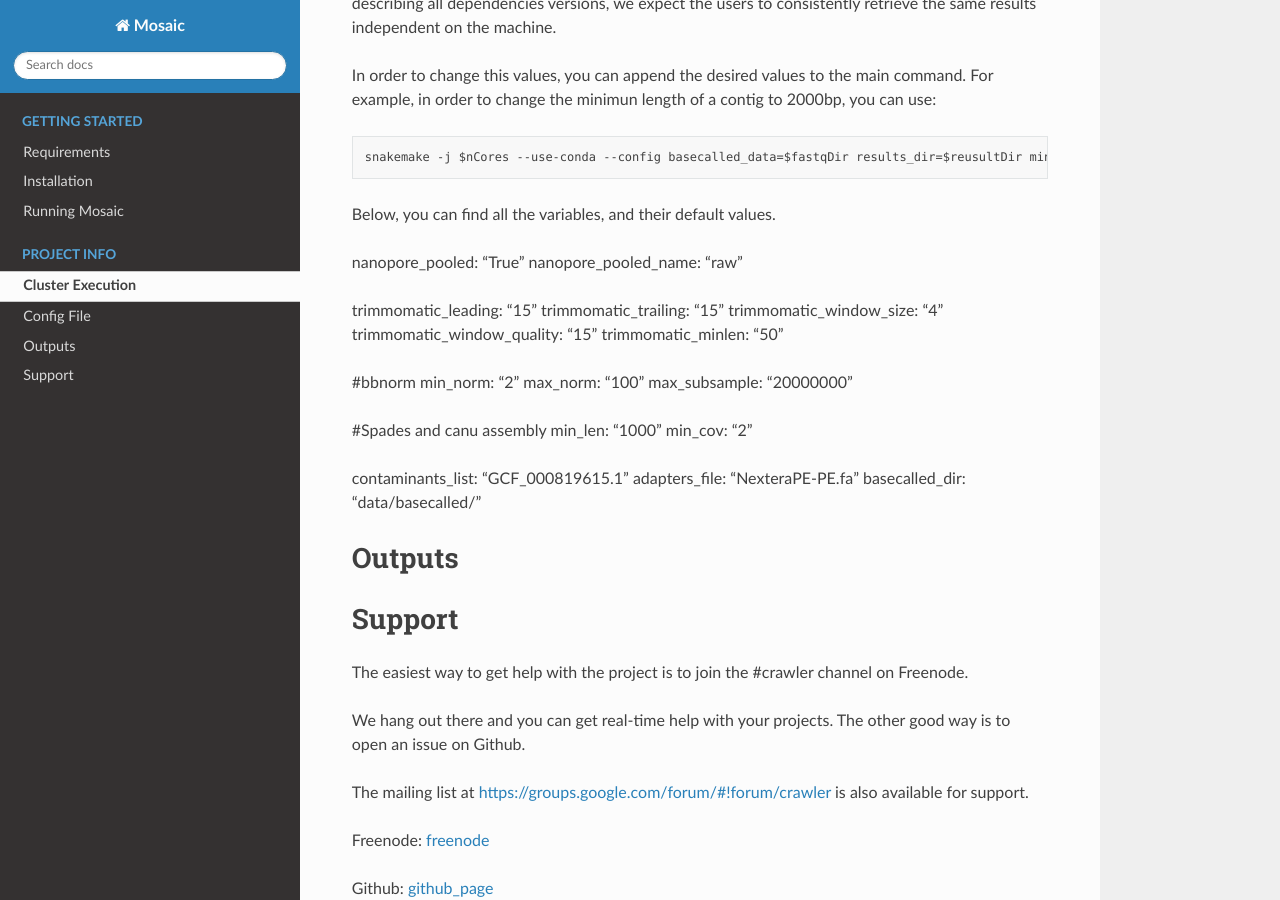
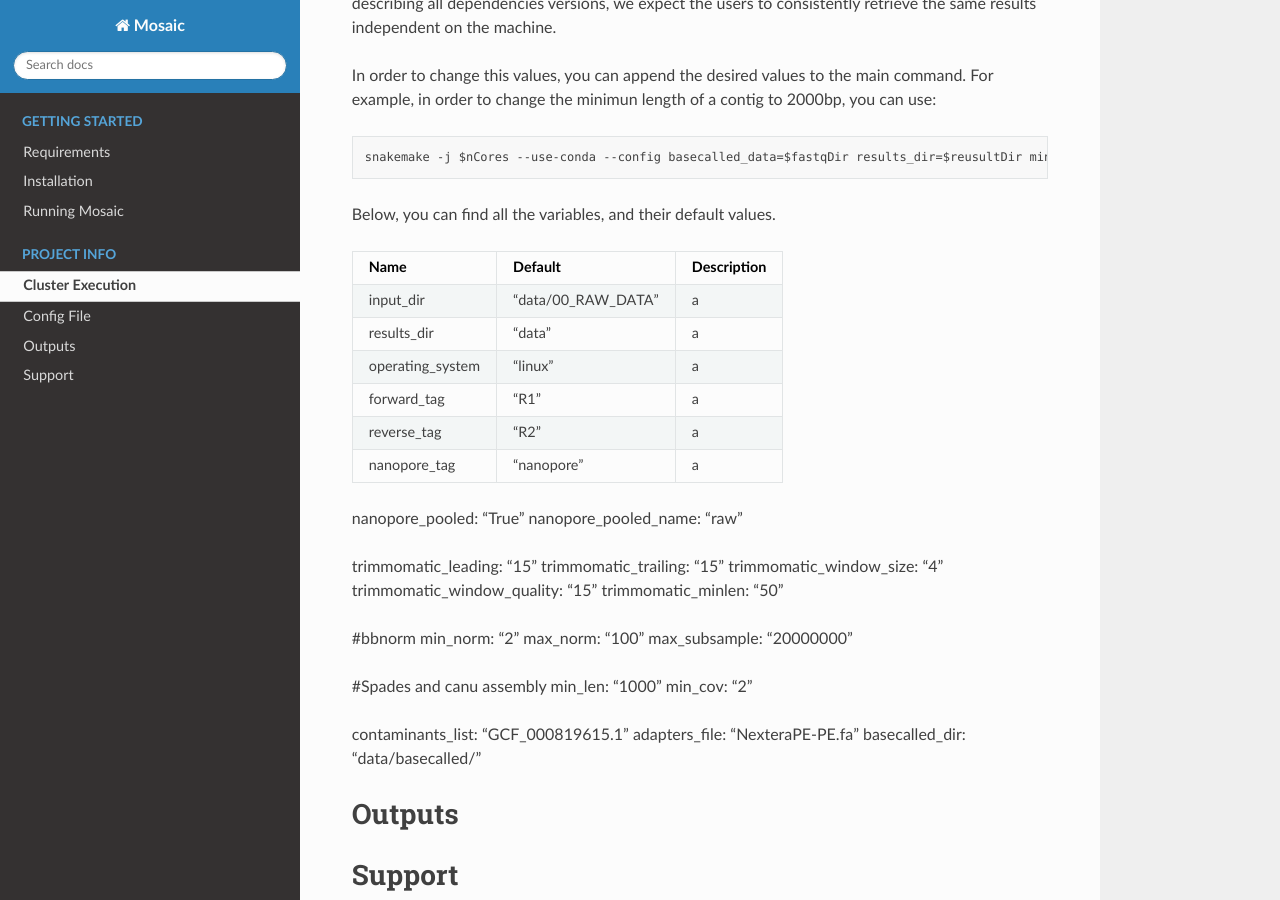
Before and after one commit to lauramilena3/Mosaic, a Sphinx documentation site: the page built from docs/project_info/support.rst, in a window 1280 px wide and 900 px high, scrolled down 576 px. Built offline with Sphinx 7.4.7 and the Read the Docs theme 2.0.0, drawn with Linux system fonts in a browser that asks for light colours.

Commit message:
update manual

```diff
--- a/docs/project_info/support.rst
+++ b/docs/project_info/support.rst
@@ -25,16 +25,21 @@ In order to change this values, you can append the desired values to the main co
 Below, you can find all the variables, and their default values.
 
 
-==================  ====================  ===========================
-  	   Name               Default                Description
-==================  ====================  ===========================
-input_dir			"data/00_RAW_DATA"		a
-results_dir			"data"					a
-operating_system	"linux"					a
-forward_tag 		"R1"					a
-reverse_tag 		"R2"					a
-nanopore_tag 		"nanopore"				a
-==================  ====================  ===========================
++-------------------+---------------------+------------------------+
+| Name              | Default             | Description            |
++===================+=====================+========================+
+| input_dir         | "data/00_RAW_DATA"  | a                      |
++-------------------+---------------------+------------------------+
+| results_dir       | "data"              | a                      |
++-------------------+---------------------+------------------------+
+| operating_system  | "linux"             | a                      |
++-------------------+---------------------+------------------------+
+| forward_tag       | "R1"                | a                      |
++-------------------+---------------------+------------------------+
+| reverse_tag       | "R2"                | a                      |
++-------------------+---------------------+------------------------+
+| nanopore_tag      | "nanopore"          | a                      |
++-------------------+---------------------+------------------------+
 
 nanopore_pooled: "True"
 nanopore_pooled_name: "raw"
```
Also changed, not shown: docs/getting_started/installation.rst (deleted, +0 -11 lines), 11 other files.
